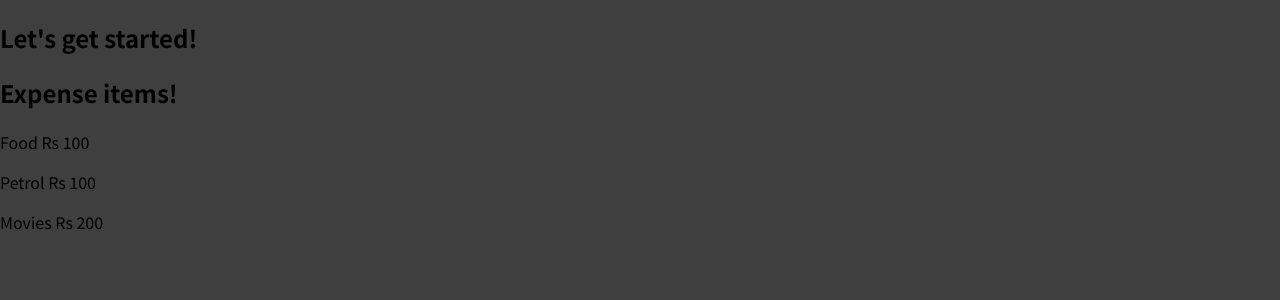
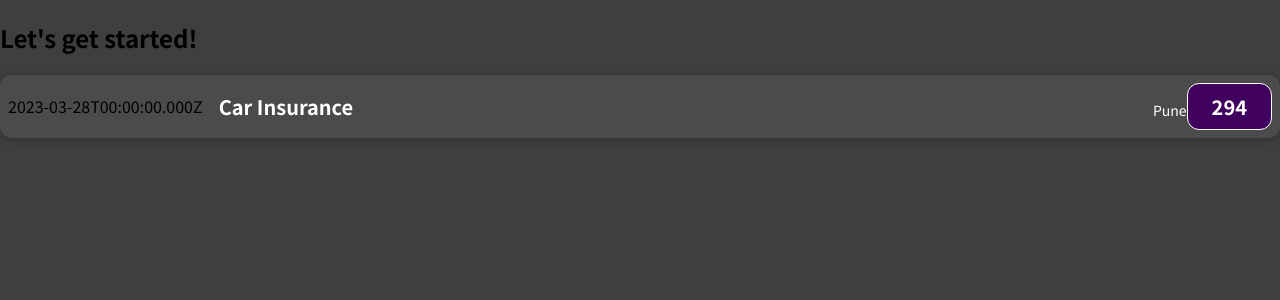
Before and after one commit to StanProgrammer/reactcourse, a JavaScript app: page / in a window 1280 px wide. Shown: the top 300 px of the page. Built offline with nearby package versions, Linux system fonts and the light colour scheme.

Commit message:
Styling and dynamic data

```diff
--- a/src/App.js
+++ b/src/App.js
@@ -4,7 +4,9 @@
   return (
     <div>
       <h2>Let's get started!</h2>
-      <ExpenseItem></ExpenseItem>
+      <ExpenseItem>
+
+      </ExpenseItem>
     </div>
   );
 }
--- /dev/null
+++ b/src/components/ExpenseItem.css
@@ -0,0 +1,63 @@
+.expense-item {
+  display: flex;
+  justify-content: space-between;
+  align-items: center;
+  box-shadow: 0 2px 8px rgba(0, 0, 0, 0.25);
+  padding: 0.5rem;
+  margin: 1rem 0;
+  border-radius: 12px;
+  background-color: #4b4b4b;
+}
+
+.expense-item__description {
+  display: flex;
+  flex-direction: column;
+  gap: 1rem;
+  align-items: flex-end;
+  flex-flow: column-reverse;
+  justify-content: flex-start;
+  flex: 1;
+}
+
+.expense-item h2 {
+  color: #3a3a3a;
+  font-size: 1rem;
+  flex: 1;
+  margin: 0 1rem;
+  color: white;
+}
+
+.expense-item__price {
+  font-size: 1rem;
+  font-weight: bold;
+  color: white;
+  background-color: #40005d;
+  border: 1px solid white;
+  padding: 0.5rem;
+  border-radius: 12px;
+}
+
+@media (min-width: 580px) {
+  .expense-item__description {
+    flex-direction: row;
+    align-items: center;
+    justify-content: flex-start;
+    flex: 1;
+  }
+
+  .expense-item__description h2 {
+    font-size: 1.25rem;
+  }
+
+  .expense-item__price {
+    font-size: 1.25rem;
+    padding: 0.5rem 1.5rem;
+  }
+}
+
+.expense-item__location {
+    font-size: 0.875rem;
+    color: white;
+    margin-top: 0.5rem;
+    order: 1; /* Added: Reorder the location element to appear after the title */
+  }
--- a/src/components/ExpenseItem.js
+++ b/src/components/ExpenseItem.js
@@ -1,11 +1,22 @@
-function ExpenseItem(){
-    return(
-        <div>
-            <h2>Expense items!</h2>
-            <p> Food Rs 100</p>
-            <p>Petrol Rs 100</p>
-            <p>Movies Rs 200</p>
-        </div>
-    )
+import './ExpenseItem.css';
+
+function ExpenseItem() {
+  const expenseDate = new Date(2023, 2, 28);
+  const expenseTitle = 'Car Insurance';
+  const expenseAmount = 294;
+  const locationOfExpenditure = 'Pune';
+
+  return (
+    <div className="expense-item">
+      <div>{expenseDate.toISOString()}</div>
+      <div className="expense-item__description">
+        <h2>{expenseTitle}</h2>
+
+        <div className="expense-item__location">{locationOfExpenditure}</div>
+      </div>
+      <div className="expense-item__price">{expenseAmount}</div>
+    </div>
+  );
 }
-export default ExpenseItem
+
+export default ExpenseItem;
```
